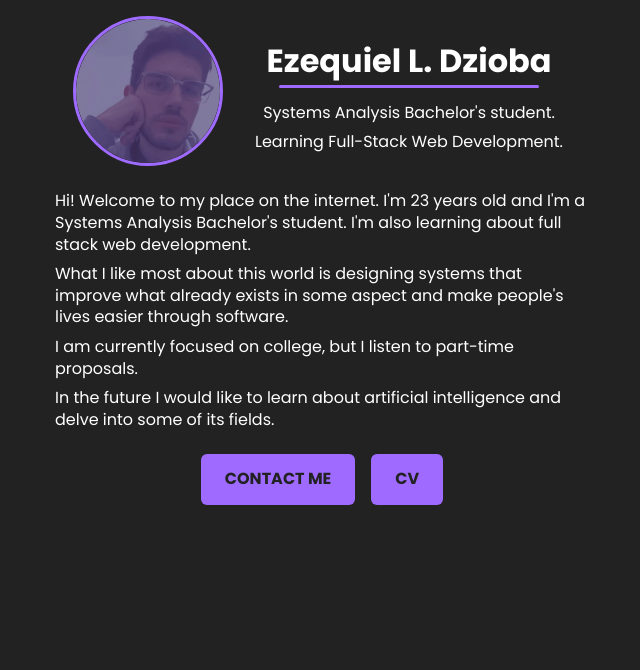
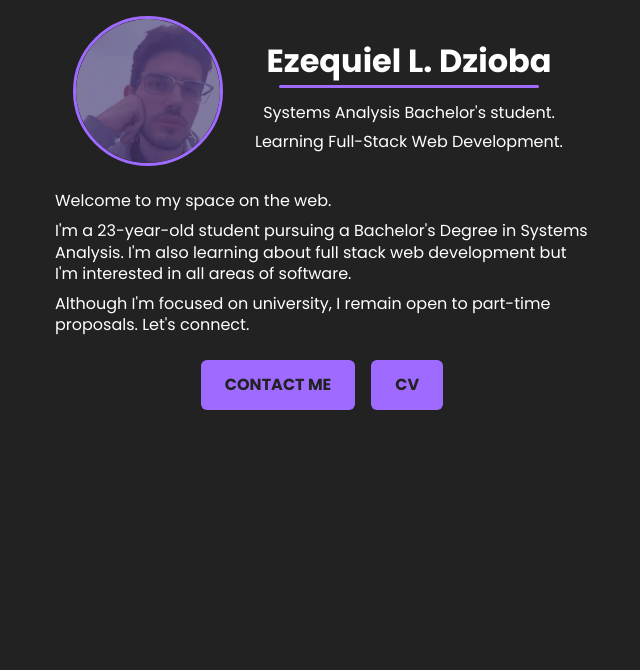
Before and after one commit to CrysoK/crysok.com, a Flask app: page / in a window 1280 px wide. Shown: the part 53-723 px from the top of the page, without its empty margins (318-958 px from the left). Run offline with Flask 2, Linux system fonts and the light colour scheme; parts of the project's set-up code (start-up, migrations or seed data) failed here and were passed over.

Commit message:
Change about-me content

```diff
--- a/app/templates/home.html.j2
+++ b/app/templates/home.html.j2
@@ -19,22 +19,16 @@
   </div>
   <div class="home-content max-width-550px">
     <p>
-      {{ _("Hi! Welcome to my place on the internet. I'm 23 years old and I'm a
-      Systems Analysis Bachelor's student. I'm also learning about full stack web
-      development.") }}
+      {{ _("Welcome to my space on the web.") }}
     </p>
     <p>
-      {{ _("What I like most about this world is designing systems that improve
-      what already exists in some aspect and make people's lives easier through
-      software.") }}
+      {{ _("I'm a 23-year-old student pursuing a Bachelor's Degree in Systems
+      Analysis. I'm also learning about full stack web development but I'm
+      interested in all areas of software.") }}
     </p>
     <p>
-      {{ _('I am currently focused on college, but I listen to part-time
-      proposals.') }}
-    </p>
-    <p>
-      {{ _('In the future I would like to learn about artificial intelligence and
-      delve into some of its fields.') }}
+      {{ _("Although I'm focused on university, I remain open to part-time
+      proposals. Let's connect.") }}
     </p>
   </div>
   <div class="home-buttons max-width-550px">
```
Also changed, not shown: app/i18n/es/LC_MESSAGES/messages.po, 1 other file.
